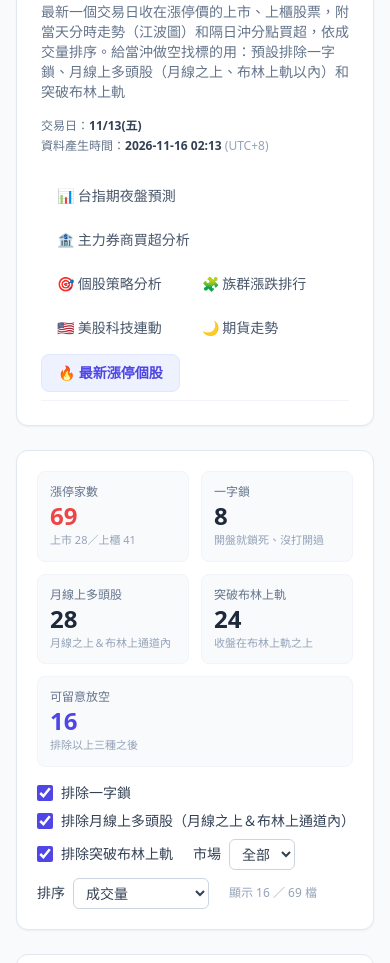
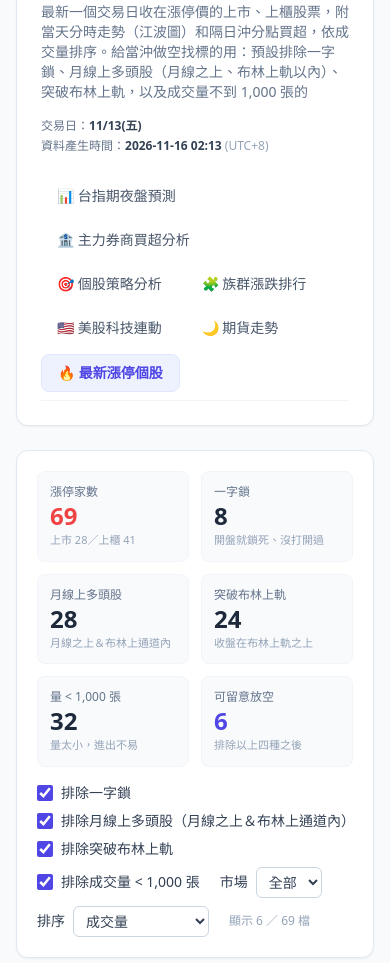
Before and after one commit to whsu45/chive-terminal, a plain HTML site: page limit-up.html in a window 390 px wide. Shown: the part 75-1038 px from the top of the page. Drawn offline with nearby package versions, Linux system fonts and the light colour scheme.

Commit message:
最新漲停個股頁：新增「排除成交量 < 1,000 張」篩選
- 當天成交量不到 1,000 張的漲停股量太小、當沖放空進出不易，預設排除
- 統計列加上低量家數；被排除表格與說明同步更新

```diff
--- a/assets/limit-up-app.js
+++ b/assets/limit-up-app.js
@@ -15,6 +15,7 @@
     set(v) { try { localStorage.setItem(KEY, JSON.stringify(v)); } catch (e) { /* 無痕模式等 */ } },
   };
   let DATA = null;
+  const MIN_VOL = 1000;   // 成交量低於這個張數的漲停股：量太小，當沖放空進出不易，預設排除
 
   /** 不適合放空的原因（被排除的理由） */
   function reasons(s, f) {
@@ -22,6 +23,7 @@
     if (f.locked && s.locked) r.push('一字鎖');
     if (f.strong && s.strong) r.push('月線上多頭股');
     if (f.above && s.pos === 'above') r.push('突破布林上軌');
+    if (f.lowVol && s.vol_lots < MIN_VOL) r.push(`成交量 < ${num(MIN_VOL)} 張`);
     return r;
   }
 
@@ -154,7 +156,7 @@
   }
 
   function filters() {
-    return { locked: $('fLocked').checked, strong: $('fStrong').checked, above: $('fAbove').checked, market: $('fMarket').value, sort: $('fSort').value };
+    return { locked: $('fLocked').checked, strong: $('fStrong').checked, above: $('fAbove').checked, lowVol: $('fLowVol').checked, market: $('fMarket').value, sort: $('fSort').value };
   }
 
   function render() {
@@ -172,7 +174,7 @@
     $('excluded').innerHTML = out.length ? `
       <details class="bg-white rounded-xl shadow-sm border border-slate-200">
         <summary class="flex items-center gap-2 px-5 py-4 hover:bg-slate-50 rounded-xl text-sm font-semibold text-slate-700">
-          <span class="chev text-slate-400 transition-transform">▶</span>被排除的 ${out.length} 檔（${esc([f.locked && '一字鎖', f.strong && '月線上多頭股', f.above && '突破布林上軌'].filter(Boolean).join('、'))}，不適合放空）
+          <span class="chev text-slate-400 transition-transform">▶</span>被排除的 ${out.length} 檔（${esc([f.locked && '一字鎖', f.strong && '月線上多頭股', f.above && '突破布林上軌', f.lowVol && `量 < ${num(MIN_VOL)} 張`].filter(Boolean).join('、'))}，不適合放空）
         </summary>
         <div class="px-3 pb-4 overflow-x-auto">
           <table class="w-full text-sm text-left text-slate-600">
@@ -193,17 +195,19 @@
 
   function summary(d) {
     const st = d.stocks || [];
-    const box = (label, v, sub, cls = 'text-slate-800', span = '') => `<div class="${span} rounded-lg bg-slate-50 border border-slate-100 p-3 min-w-0">
+    const box = (label, v, sub, cls = 'text-slate-800') => `<div class="rounded-lg bg-slate-50 border border-slate-100 p-3 min-w-0">
       <div class="text-xs text-slate-500">${esc(label)}</div><div class="text-2xl font-extrabold ${cls}">${v}</div><div class="text-[11px] text-slate-400 truncate">${esc(sub)}</div></div>`;
     const locked = st.filter(s => s.locked).length;
     const strong = st.filter(s => s.strong).length;
     const above = st.filter(s => s.pos === 'above').length;
-    const ok = st.filter(s => !s.locked && !s.strong && s.pos !== 'above').length;
+    const lowVol = st.filter(s => s.vol_lots < MIN_VOL).length;
+    const ok = st.filter(s => !s.locked && !s.strong && s.pos !== 'above' && s.vol_lots >= MIN_VOL).length;
     $('summary').innerHTML = box('漲停家數', st.length, `上市 ${d.counts?.twse ?? '—'}／上櫃 ${d.counts?.tpex ?? '—'}${d.tpex_ok ? '' : '（上櫃未更新）'}`, 'text-red-500')
       + box('一字鎖', locked, '開盤就鎖死、沒打開過')
       + box('月線上多頭股', strong, '月線之上＆布林上通道內')
       + box('突破布林上軌', above, '收盤在布林上軌之上')
-      + box('可留意放空', ok, '排除以上三種之後', 'text-indigo-600', 'col-span-2 md:col-span-1');
+      + box(`量 < ${num(MIN_VOL)} 張`, lowVol, '量太小，進出不易')
+      + box('可留意放空', ok, '排除以上四種之後', 'text-indigo-600');
   }
 
   function renderMethod(d) {
@@ -213,6 +217,7 @@
       <p><b>一字鎖</b>：開盤價 = 最低價 = 漲停價，也就是一開盤就漲停、整天沒有打開過。賣壓完全被吃掉，隔天常常繼續開高，不適合放空。</p>
       <p><b>月線上多頭股（月線之上＆布林上通道內）</b>：用含當天在內的最近 20 個收盤價算月線（20 日均線 = 布林中軌）與布林通道（中軌 ± 2 個標準差）。收盤介於中軌和上軌之間的，代表多頭趨勢還在、離上軌還有空間，也不適合放空。</p>
       <p><b>突破布林上軌</b>：收盤已經衝出布林上軌（月線 + 2 個標準差）。漲勢比上通道內的更猛，追價力道還在，預設也排除；想找乖離過大、賭隔天拉回的標的，可以取消勾選。</p>
+      <p><b>成交量 &lt; ${num(MIN_VOL)} 張</b>：當天成交量太小，當沖放空掛單不容易成交、回補也可能買不到，預設排除。</p>
       <p><b>江波圖</b>：當天 09:00～13:30 的 1 分鐘收盤價。紅色實線＝漲停價、灰色虛線＝昨收（參考價）、橘色虛線＝月線（在畫面範圍內時才畫）、紅點＝第一次碰到漲停的時間。下方是每分鐘成交量（張），最後一根藍色的是 13:30 收盤集合競價的量（全天成交量扣掉盤中的推算值）。「漲停打開 N 分」是第一次碰到漲停之後，1 分 K 最低價跌破漲停價的分鐘數，數字越大代表漲停越不穩。滑過圖可以看每分鐘的價格。</p>
       <p><b>隔日沖分點</b>：當天買超前 15 名分點裡，屬於隔日沖名單的分點買了多少（張、佔當天成交量 %），以及照它們過去的習慣隔天大約會倒回多少張。這些買盤通常隔天開盤就賣，對放空是加分。名單不是寫死的：近 60 個交易日在大漲股（當天漲 ≥7%、成交 ≥3,000 張）「大買（≥ 成交量 1% 且 ≥30 張）、隔天又倒回一半以上」的比例夠高的分點才算${d.dt_meta ? `（目前 ${d.dt_meta.branches} 個分點，統計 ${esc(md(d.dt_meta.first))}～${esc(md(d.dt_meta.last))} 共 ${d.dt_meta.days} 天${d.dt_meta.source === 'dynamic' ? '' : '，資料不足，暫用固定名單'}）` : ''}。滑過分點名稱可以看它的大買次數與倒回率。分點表只列前 15 名，買得少的隔日沖分點不會出現。分點表傍晚才公布，15:11 那次更新通常還沒有，20:11 會補上。</p>
       <p><b>更新時間</b>：跟著本站排程（台北時間週一到週六 06:12 起，一天數次，含 15:11、20:11）。交易所收盤行情約 14:30～15:00 公布，之前跑的都是前一個交易日；抓不到新資料時保留現有那一份。上櫃行情公布得比上市晚，15:11 那次偶爾只有上市，20:11 會補齊。</p>`;
@@ -235,10 +240,11 @@
         $('fLocked').checked = saved.locked !== false;
         $('fStrong').checked = saved.strong !== false;
         $('fAbove').checked = saved.above !== false;
+        $('fLowVol').checked = saved.lowVol !== false;
         $('fMarket').value = saved.market || '';
         $('fSort').value = saved.sort === 'dt' ? 'dt' : 'vol';
       }
-      ['fLocked', 'fStrong', 'fAbove', 'fMarket', 'fSort'].forEach(id => $(id).addEventListener('change', render));
+      ['fLocked', 'fStrong', 'fAbove', 'fLowVol', 'fMarket', 'fSort'].forEach(id => $(id).addEventListener('change', render));
       summary(DATA);
       render();
       renderMethod(DATA);
--- a/limit-up.html
+++ b/limit-up.html
@@ -20,7 +20,7 @@
             <div class="flex flex-col md:flex-row md:items-center justify-between gap-4">
                 <div>
                     <h1 class="text-2xl font-bold text-slate-800">🔥 最新漲停個股</h1>
-                    <p class="text-slate-500 text-sm mt-1">最新一個交易日收在漲停價的上市、上櫃股票，附當天分時走勢（江波圖）和隔日沖分點買超，依成交量排序。給當沖做空找標的用：預設排除一字鎖、月線上多頭股（月線之上、布林上軌以內）和突破布林上軌</p>
+                    <p class="text-slate-500 text-sm mt-1">最新一個交易日收在漲停價的上市、上櫃股票，附當天分時走勢（江波圖）和隔日沖分點買超，依成交量排序。給當沖做空找標的用：預設排除一字鎖、月線上多頭股（月線之上、布林上軌以內）、突破布林上軌，以及成交量不到 1,000 張的</p>
                 </div>
                 <div id="meta" class="text-xs text-slate-500 md:text-right space-y-1"></div>
             </div>
@@ -40,11 +40,12 @@
 
         <!-- 統計＋篩選 -->
         <div class="bg-white rounded-xl shadow-sm p-5 border border-slate-200 space-y-4">
-            <div id="summary" class="grid grid-cols-2 md:grid-cols-5 gap-3"></div>
+            <div id="summary" class="grid grid-cols-2 md:grid-cols-3 xl:grid-cols-6 gap-3"></div>
             <div class="flex flex-wrap items-center gap-x-5 gap-y-2 text-sm text-slate-700">
                 <label class="inline-flex items-center gap-2 cursor-pointer"><input id="fLocked" type="checkbox" class="w-4 h-4 accent-indigo-600" checked>排除一字鎖</label>
                 <label class="inline-flex items-center gap-2 cursor-pointer"><input id="fStrong" type="checkbox" class="w-4 h-4 accent-indigo-600" checked>排除月線上多頭股（月線之上＆布林上通道內）</label>
                 <label class="inline-flex items-center gap-2 cursor-pointer"><input id="fAbove" type="checkbox" class="w-4 h-4 accent-indigo-600" checked>排除突破布林上軌</label>
+                <label class="inline-flex items-center gap-2 cursor-pointer"><input id="fLowVol" type="checkbox" class="w-4 h-4 accent-indigo-600" checked>排除成交量 &lt; 1,000 張</label>
                 <label class="inline-flex items-center gap-2">市場
                     <select id="fMarket" class="border border-slate-300 rounded-md px-2 py-1 text-sm bg-white">
                         <option value="">全部</option><option value="上市">上市</option><option value="上櫃">上櫃</option>
```
